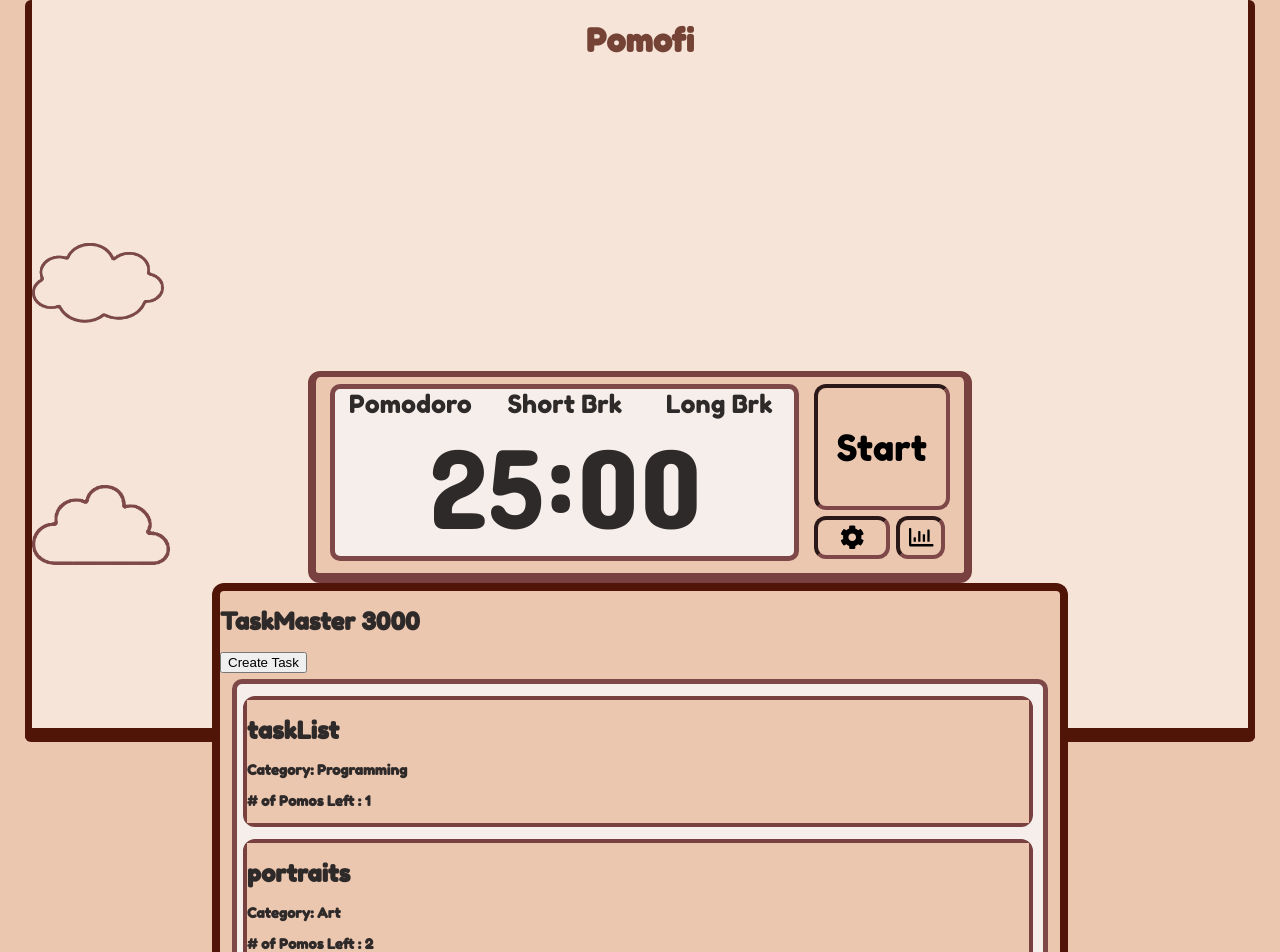
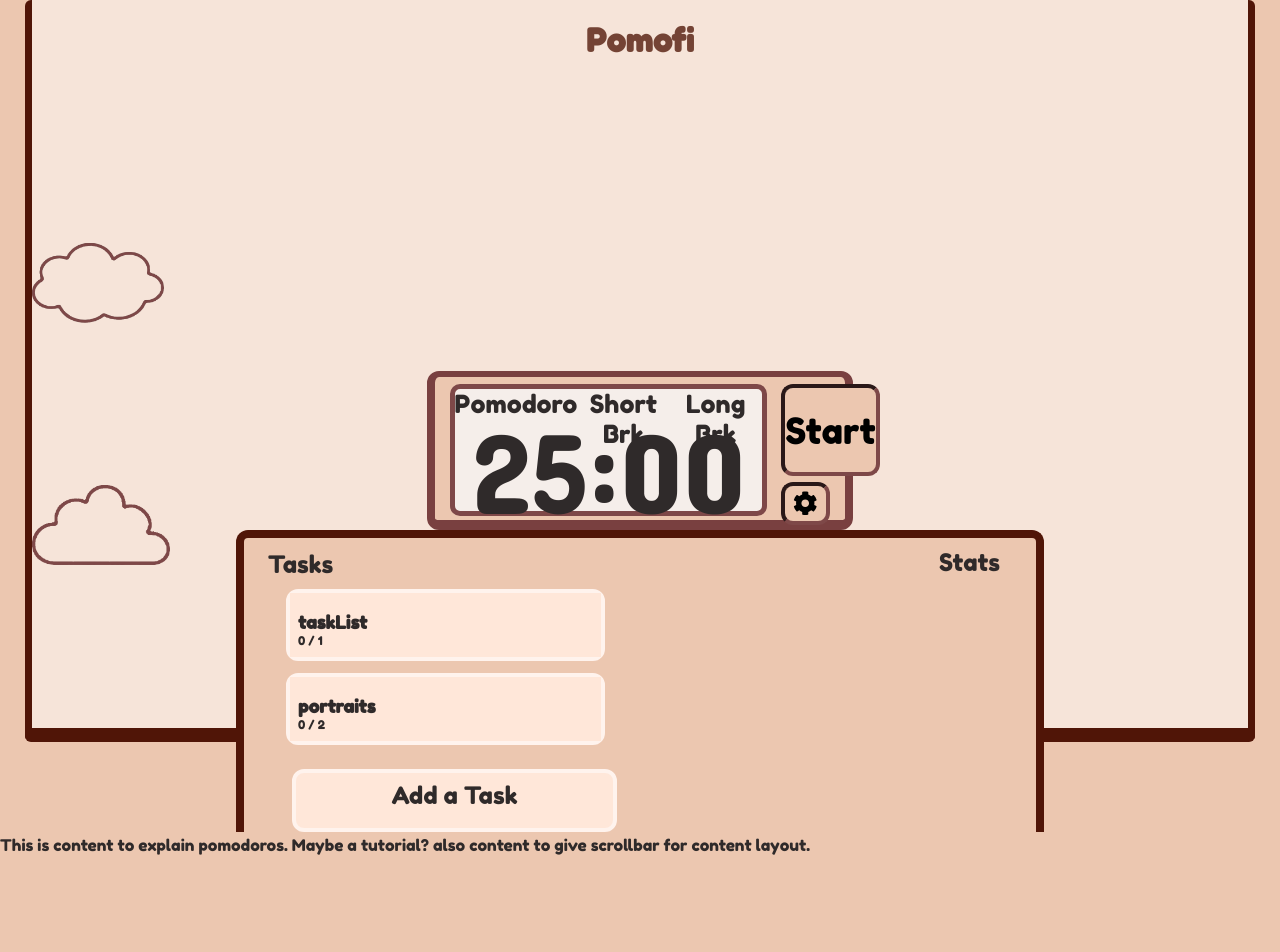
Before and after one commit to petertranfl/pomo-app, a React (Create React App) app: page / in a window 1280 px wide. Shown: the top 952 px of the page. Built offline with nearby package versions, Linux system fonts and the light colour scheme.

Commit message:
added in and refining in task functions and cards

```diff
--- a/package.json
+++ b/package.json
@@ -7,6 +7,7 @@
     "@fortawesome/free-regular-svg-icons": "^5.15.2",
     "@fortawesome/free-solid-svg-icons": "^5.15.2",
     "@fortawesome/react-fontawesome": "^0.1.14",
+    "@material-ui/core": "^4.11.3",
     "@testing-library/jest-dom": "^4.2.4",
     "@testing-library/react": "^9.5.0",
     "@testing-library/user-event": "^7.2.1",
--- a/src/components/Tasks/TaskCreator.css
+++ b/src/components/Tasks/TaskCreator.css
@@ -0,0 +1,27 @@
+.createTaskButton {
+    height: 4em;
+    width: 38%;
+    background-color: #ffe7d9;
+    border: solid 4px #fff3ed;
+    padding: 8px;
+    border-radius: 12px;
+    margin-left: 2em;
+    text-align: center;
+    font-size: 2em;
+}
+
+.taskCreatorCard {
+    height: 60%;
+    width: 42%;
+    border: dotted 4px #fff3ed;
+    border-radius: 12px;
+    background-color: #ecc7b0;
+    margin-left: 3.5em;
+    margin-bottom: 1em;
+}
+
+.taskCreatorCard input {
+    background-color: #ecc7b0;
+    border-style: none;
+    font-size: 2em;
+}
--- a/src/components/Tasks/TaskCreator.js
+++ b/src/components/Tasks/TaskCreator.js
@@ -1,43 +1,35 @@
 import React from 'react';
 import './TaskCreator.css';
+import {motion} from 'framer-motion';
 
 const TaskCreator = (props) => {
 
-    function createTask(event) {
-        event.preventDefault();
+    function createTask() {
         const task = {
             timeStamp: Date.now().toString(),
-            title: event.target[0].value,
-            category: event.target[1].value,
-            duration: event.target[2].value,
+            title: document.getElementById('taskTitle').value,
+            category:document.getElementById('taskCategory').value,
+            duration: document.getElementById('taskEstPomodoro').value,
             finished: false,
         };
         console.log('task created')
         props.pushTaskToApp(task);
     }
 
-    function handleChange(event) {
-            event.preventDefault();
-     }
     return (
-        <div className="taskCreator">
-            <form onSubmit={createTask}>
-                <input
-                    type="string"
-                    defaultValue= "What do you want to focus on?"
-                    onChange={handleChange}
-                    />
-                <input
-                    type="string"
-                    defaultValue="Category"
-                    onChange={handleChange}/>
-                <input
-                    type="number"
-                    defaultValue="Number of Pomodoros"
-                    onChange={handleChange}/>
-                <input type="submit" value="Submit" />
-            </form>
-        </div>
+        // <motion.div className="taskCreatorCard">
+        //     <input type="text" placeholder="Name of Task?" autoFocus={true} required={true} id="taskTitle"></input>
+        //     <input type="text" placeholder="Category?" id="taskCategory"></input>
+        //     <p>Estimated Pomodoros to Complete?</p>
+        //     <input type="number" value={1} id="taskEstPomodoro"></input>
+        //     <motion.button>button to increment est. pomodoros</motion.button>
+        //     <motion.button>button to decrement est. pomodoros</motion.button>
+        //     <motion.button>cancel task</motion.button>
+        //     <motion.button onClick={createTask}>save task</motion.button>
+        // </motion.div>
+        <motion.div className="createTaskButton">
+            Add a Task
+        </motion.div>
     )
 }
 
--- a/src/components/Tasks/TaskManager.css
+++ b/src/components/Tasks/TaskManager.css
@@ -1,59 +1,85 @@
 .taskManager {
     z-index: 1;
-    position: relative;
+    display: flex;
+    flex-direction: column;
     margin-left: auto;
     margin-right: auto;
-    height: 100%;
-    width: 70em;
+    height: 72.9%;
+    width: 66em;
     border-radius: 12px;
     border-bottom-left-radius: 0px;
     border-bottom-right-radius: 0px;
     border: 8px solid #501507;
     border-bottom: none;
     background-color: #ECC7B0;
-    font-size: 1em;
 }
 
-.taskManagerDisplay {
-    display: flex;
-    flex-direction: column;
-    height: 100%;
-    width: 96%;
+.tasksHeader {
+    font-size: 2em;
     margin-top: 0.5em;
-    margin-bottom: 1em;
     margin-left: 1em;
-    margin-right: 1em;
-    border-radius: 10px;
-    border: 5px solid rgb(126, 72, 72);
-    background-color: #f5eeea;
+}
+
+.statsHeader {
+    align-self: flex-end;
+    font-size: 2em;
+    margin-top: -1.3em;
+    margin-right: 1.5em;
 }
 
 .tasks {
     list-style: none;
+    margin-left: 3em;
     padding: 0;
-    width: 97%;
+    width: 41%;
+}
+
+.tasks p {
+    margin: 0;
 }
 
 .tasks li {
-    display: flex;
-    width: 100%;
-    border: solid 4px #794040;
+    border: solid 4px #fff3ed;
     border-radius: 12px;
     margin-left: 0.5em;
     margin-bottom: 1em;
 }
 
 .taskCard {
-    width: 100%;
-    background-color: #ecc7b0
+    min-height: 4em;
+    background-color: #ffe7d9;
+    padding: 8px;
 }
 
-.createTaskButton {
+.taskCard h2 {
+    max-width: 80%;
+    word-wrap: break-word;
+    margin-top: 0.6em;
+    margin-bottom: 0;
+}
+
+.taskCard h3 {
+    max-width: 80%;
+    word-wrap: break-word;
+    margin-top: 0;
+    margin-bottom: 0;
+    font-size: 1em;
+}
+
+.taskCard p {
+    max-width: 5em;
     align-self: flex-end;
+    margin-left: 0;
 }
 
 @media screen and (max-height: 1200px) {
     .taskManager {
+        height: 61.6%;
         font-size: 0.75em;
     }
 }
+
+#stats {
+    display: flex;
+    align-self: flex-end;
+}
--- a/src/components/Tasks/TaskManager.js
+++ b/src/components/Tasks/TaskManager.js
@@ -2,6 +2,7 @@ import React, {useState} from 'react';
 import './TaskManager.css';
 import {DragDropContext, Droppable, Draggable} from 'react-beautiful-dnd';
 import { motion } from 'framer-motion';
+import TaskCreator from '../Tasks/TaskCreator';
 
 const TaskManager = (props) => {
     const taskList = props.taskList;
@@ -15,33 +16,33 @@ const TaskManager = (props) => {
         items.splice(result.destination.index, 0, reorderedItem);
         updateTasks(items);
         sendNewTaskList(items);
-        console.log('ondragend')
     }
 
     function sendNewTaskList(taskList) {
-        console.log('sending updating index of tasks')
         props.updateTaskList(taskList)
     }
 
-        return (
-            <div className="taskManager">
-                <h1>TaskMaster 3000</h1>
-                <motion.button className="createTaskButton"
-                                onClick={() => props.modalToggler()}>Create Task</motion.button>
-                <div className="taskManagerDisplay">
-                    <DragDropContext onDragEnd={handleOnDragEnd}>
+    function pushTaskToApp(task) {
+        props.pushTaskToApp(task)
+    }
+
+    var dragNDrop;
+
+    if (taskList === []) {
+        dragNDrop = null;
+    } else {
+        dragNDrop = <DragDropContext onDragEnd={handleOnDragEnd}>
                         <Droppable droppableId="tasksList">
                             {(provided) => (
                                 <ul className="tasks" {...provided.droppableProps} ref={provided.innerRef}>
-                                    {taskManagerState.map(({timeStamp, title, category, duration}, index) => {
+                                    {taskManagerState.map(({timeStamp, title, category, duration, completed}, index) => {
                                         return (
                                             <Draggable key={timeStamp} draggableId={timeStamp} index={index}>
                                                 {(provided) => (
                                                     <li ref={provided.innerRef} {...provided.draggableProps} {...provided.dragHandleProps}>
                                                     <div className="taskCard">
-                                                        <h1>{title}</h1>
-                                                        <h3>Category: {category}</h3>
-                                                        <h3># of Pomos Left : {duration}</h3>
+                                                        <h2>{title}</h2>
+                                                        <p>{completed} / {duration}</p>
                                                     </div>
                                                 </li>
                                                 )}
@@ -53,7 +54,15 @@ const TaskManager = (props) => {
                             )}
                         </Droppable>
                     </DragDropContext>
-                </div>
+    }
+
+        return (
+            <div className="taskManager">
+                <div className="tasksHeader">Tasks</div>
+                <div className="statsHeader">Stats</div>
+                {dragNDrop}
+                <TaskCreator
+                    pushTaskToApp={pushTaskToApp}></TaskCreator>
             </div>
         )
 }
--- a/src/containers/PomoApp/PomoApp.css
+++ b/src/containers/PomoApp/PomoApp.css
@@ -14,6 +14,10 @@ header {
     margin: 0 auto;
     text-align: center;
     width: 20em; /* Need a specific value to work */
+}
+
+input {
+    outline: none;
 }
 
 .wholePage {
@@ -64,28 +68,23 @@ header {
     display: flex;
     flex-direction: column;
     flex-wrap: nowrap;
-    height: 60%;
+    height: 57.55%;
     width: 100%;
     margin-top: -30%;
     margin-left: auto;
     margin-right: auto;
 }
 
-@media (min-height: 1200px) {
-    .timerContainer {
-        margin-top: -31%
-    }
-}
-
 .timerSubContainer {
+    font-size: 0.9em;
     z-index: 1;
     display: flex;
     margin-top: 1%;
     margin-left: auto;
     margin-right: auto;
     margin-bottom: 0;
-    height: 14.5em;
-    width: 45em;
+    height: 27%;
+    width: 27%;
     border-radius: 12px;
     border: 8px solid rgb(121, 64, 64);
     border-top-width: 6px;
@@ -93,17 +92,11 @@ header {
     background-color: #ECC7B0;
 }
 
-@media screen and (max-height: 1200px) {
-    .timerSubContainer {
-        font-size: 0.9em;
-    }
-}
-
 .timerButtons {
     display: flex;
     flex-wrap: wrap;
     height: 92%;
-    width: 10em;
+    width: 100%;
     margin-top: 0.5em;
     margin-right: 1em;
 }
@@ -143,8 +136,9 @@ header {
 
 .editButton {
     height: 3.5em;
-    width: 6.25em;
+    width: 4.6em;
     padding: 5px 5px;
+    margin-top: 0.5em;
     border: 4px inset rgb(126, 72, 72);
     border-radius: 12px;
     padding: 0;
@@ -159,12 +153,6 @@ header {
     outline: none;
 }
 
-@media screen and (max-height: 1200px) {
-    .editButton {
-        font-size: 0.85em;
-    }
-}
-
 .chartButton{
     height: 3.5em;
     width: 4em;
@@ -173,11 +161,31 @@ header {
     border-radius: 12px;
     padding: 0;
     background-color: #ECC7B0;
-    margin-left: 0.5em;
+    margin-top: 0.5em;
+    margin-left: 1em;
 }
 
+.hintDiv {
+    border-style: dotted black 4px;
+    height: 40em;
+}
+
+
 @media screen and (max-height: 1200px) {
+    .timerContainer {
+        height: 59.6%;
+    }
+    .timerSubContainer {
+        height: 30%;
+        width: 32%;
+    }
+    .editButton {
+        width: 4em;
+        font-size: 0.85em;
+    }
     .chartButton {
+        width: 4em;
+        margin-left: 0.5em;
         font-size: 0.85em;
     }
 }
--- a/src/containers/PomoApp/PomoApp.js
+++ b/src/containers/PomoApp/PomoApp.js
@@ -27,32 +27,32 @@ class PomoApp extends Component {
             isRunning: false,
             isFinished: false,
             currentDuration: 1500,
+            isLoggedIn: false,
             username: "",
             userPref: {
                 pomodoroInitial: 1500,
                 shortInitial: 300,
                 longInitial: 600,
+                autoStart: false,
             },
-            taskList: [{
+            taskList: [
+                {
                 timeStamp: "10101112331",
                 title: "taskList",
                 category: "Programming",
                 duration: 1,
+                completed: 0,
                 finished: false,
             }, {
                 timeStamp: "1049314231",
                 title: "portraits",
                 category: "Art",
                 duration: 2,
-                finished: true,
-            }, {
-                timeStamp: "199321",
-                title: "Add New Task",
-                category: "",
-                duration: 0,
+                completed: 0,
                 finished: false,
-            }]
-        }
+            }
+        ]
+    }
         this.editorRef = React.createRef()
     }
     componentDidMount() {
@@ -69,7 +69,7 @@ class PomoApp extends Component {
     }
 
     closeOverlay = () => {
-        if (this.state.modalType == 0) {
+        if (this.state.modalType === 0) {
         this.editorRef.current.submitEdit();
         } else {
             this.modalToggler(0)
@@ -136,6 +136,9 @@ class PomoApp extends Component {
             isRunning: false
         })
         switch (this.state.currentTimerType) {
+            //just in case an unexpected value was given
+            default: alert('UNEXPECTED VALUE GIVEN TO TIMERTYPE')
+            break;
             case 0:
                 this.setState({
                    currentDuration: this.state.userPref.pomodoroInitial
@@ -185,7 +188,8 @@ class PomoApp extends Component {
     }
 
     pushTaskToApp = (task) => {
-        const newTaskList = this.state.taskList.push(task);
+        const newTaskList = this.state.taskList;
+        newTaskList.push(task)
         this.setState({
             taskList: newTaskList
         })
@@ -194,20 +198,23 @@ class PomoApp extends Component {
     render() {
         var modalChild;
         switch (this.state.modalType) {
-            case 0: {
+            default:
+                //just in case unexpected value was given
+                modalChild = <div>UNEXPECTED VALUE GIVEN TO MODALTYPE</div>;
+                break;
+            case 0:
                 modalChild = <TimerEditor
                     initialState={this.state.userPref}
                     ref={this.editorRef}
                     submitEdit={this.editTimer}
                     toggleModal={this.modalToggler}/>
-                }
                 break;
-            case 1: {
+            case 1:
                 modalChild = <TaskCreator
                     pushTaskToApp={this.pushTaskToApp}/>
                 break;
-                }
-            }
+        }
+
         return (
             <div className="wholePage">
                 <ReactModal
@@ -267,8 +274,13 @@ class PomoApp extends Component {
                             taskList={this.state.taskList}
                             updateTaskList={this.updateTaskList}
                             modalToggler={() => this.modalToggler(1)}
+                            pushTaskToApp={this.pushTaskToApp}
                             />
                     </div>
+                    <div className="hintDiv">
+                            This is content to explain pomodoros.
+                            Maybe a tutorial? also content to give scrollbar for content layout.
+                        </div>
             </div>
         )
     }
```
Also changed, not shown: 2 other files (tests, documents, lock files or other folders).
